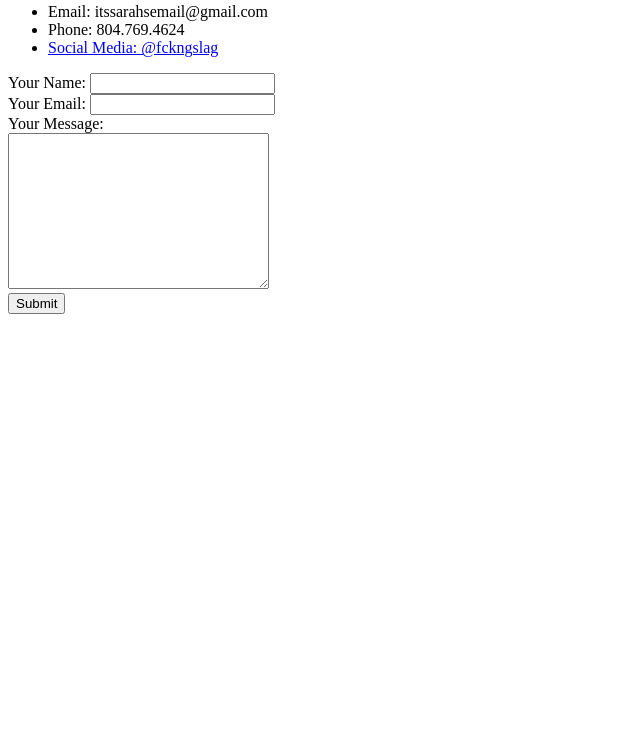
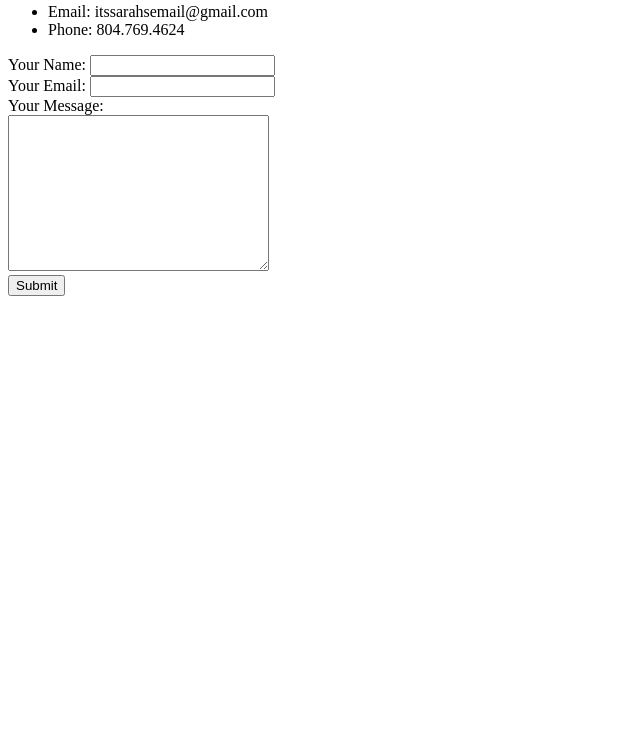
Before and after one commit to sanisaux8334/silver-octo-garbanzo, a plain HTML site: page Contact.html in a window 1280 px wide. Shown: the part 56-800 px from the top of the page, without its empty margins (0-640 px from the left). Drawn offline with Linux system fonts and the light colour scheme.

Commit message:
Update Contact.html
Got rid of instagram extension

```diff
--- a/Contact.html
+++ b/Contact.html
@@ -9,7 +9,7 @@
     <ul>
       <li>Email: itssarahsemail@gmail.com</li>
       <li>Phone: 804.769.4624</li>
-      <li><a href="https://www.instagram.com/fckng_slag/">Social Media: @fckngslag</a></li>
+
     </ul>
     <form action="mailto: saniwood72@gmail.com" method="post" enctype="text/plain">
       <label for="Your Name">Your Name:</label>
```
